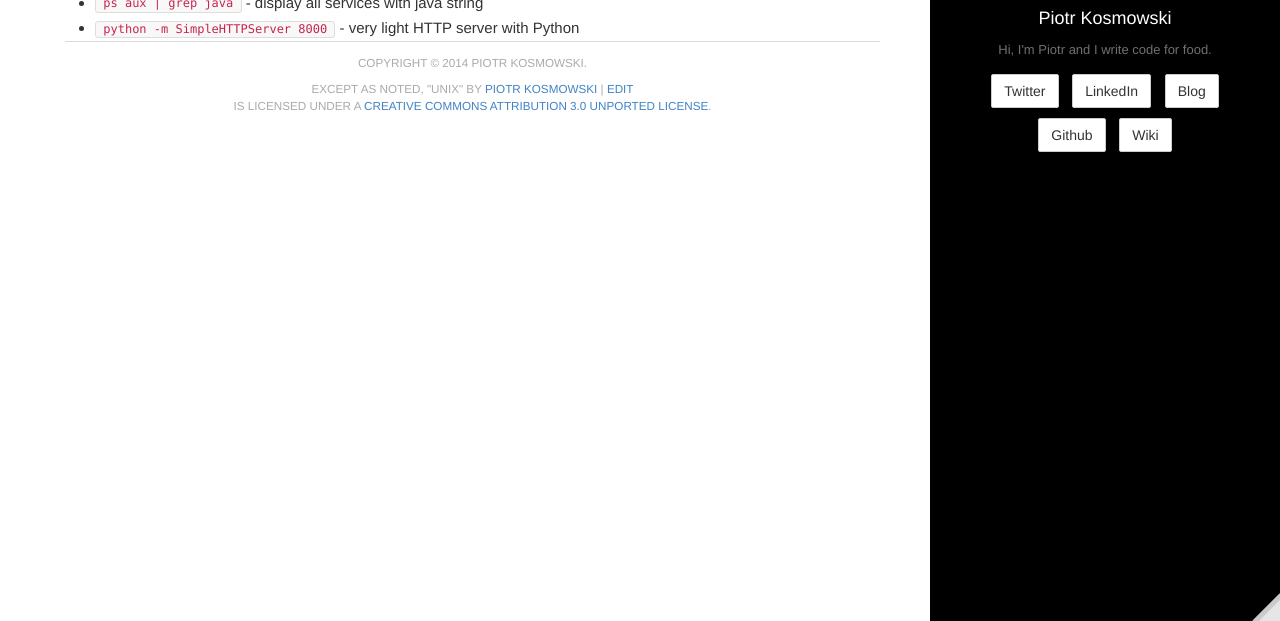
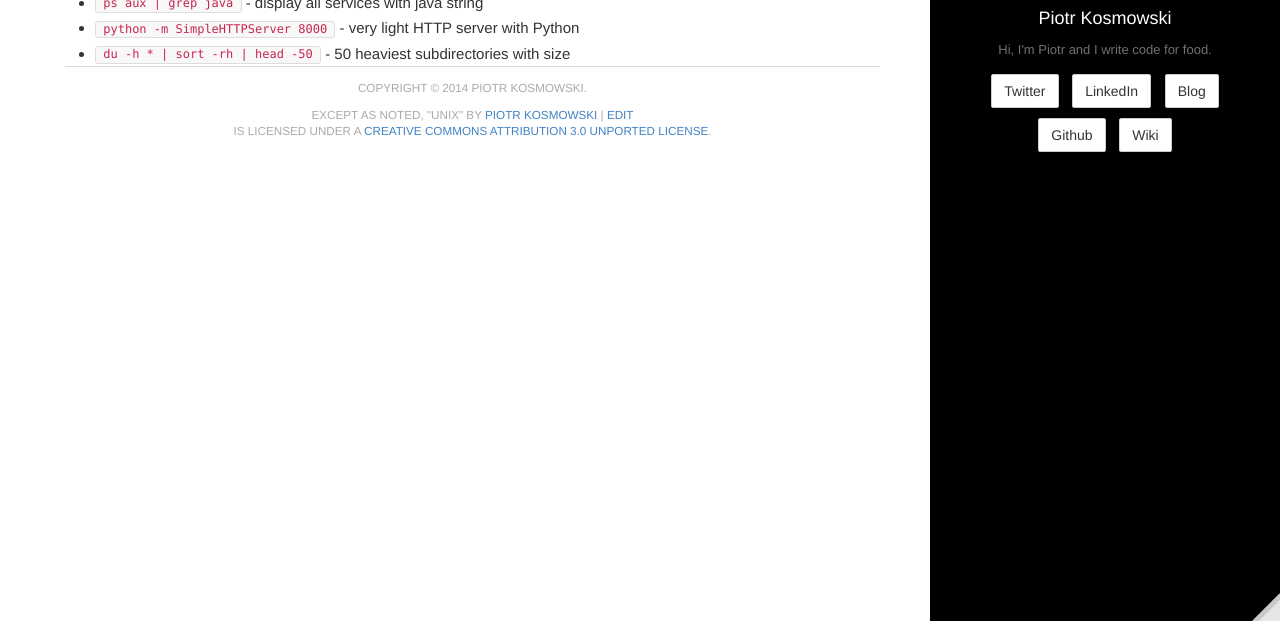
Before and after one commit to kospiotr/kospiotr.github.io, a Jekyll site: the page built from wiki/unix.md, in a window 1280 px wide, cut to the strip 279-900 px from the top of the page. Built offline with Jekyll 4.4.1, drawn with Linux system fonts in a browser that asks for light colours; Markdown is read by kramdown in place of the engine named in the settings.

Commit message:
Update unix.md

```diff
--- a/wiki/unix.md
+++ b/wiki/unix.md
@@ -14,3 +14,4 @@ editurl: wiki/unix.md
 * `scp file.zip username@host:/home/target/path/` - copy file to remote host with scp
 * `ps aux | grep java` - display all services with java string
 * `python -m SimpleHTTPServer 8000` - very light HTTP server with Python
+* `du -h * | sort -rh | head -50` - 50 heaviest subdirectories with size
```
